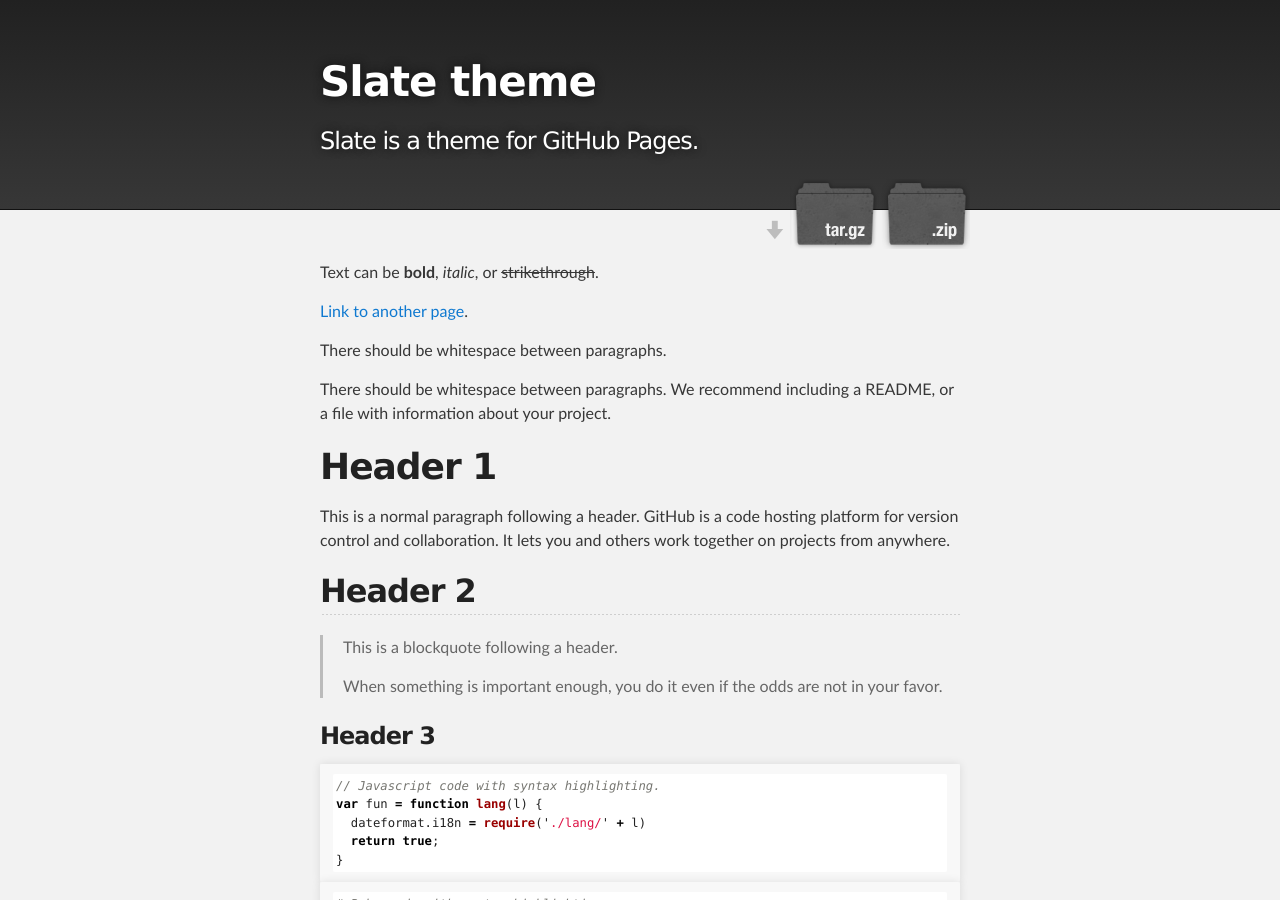
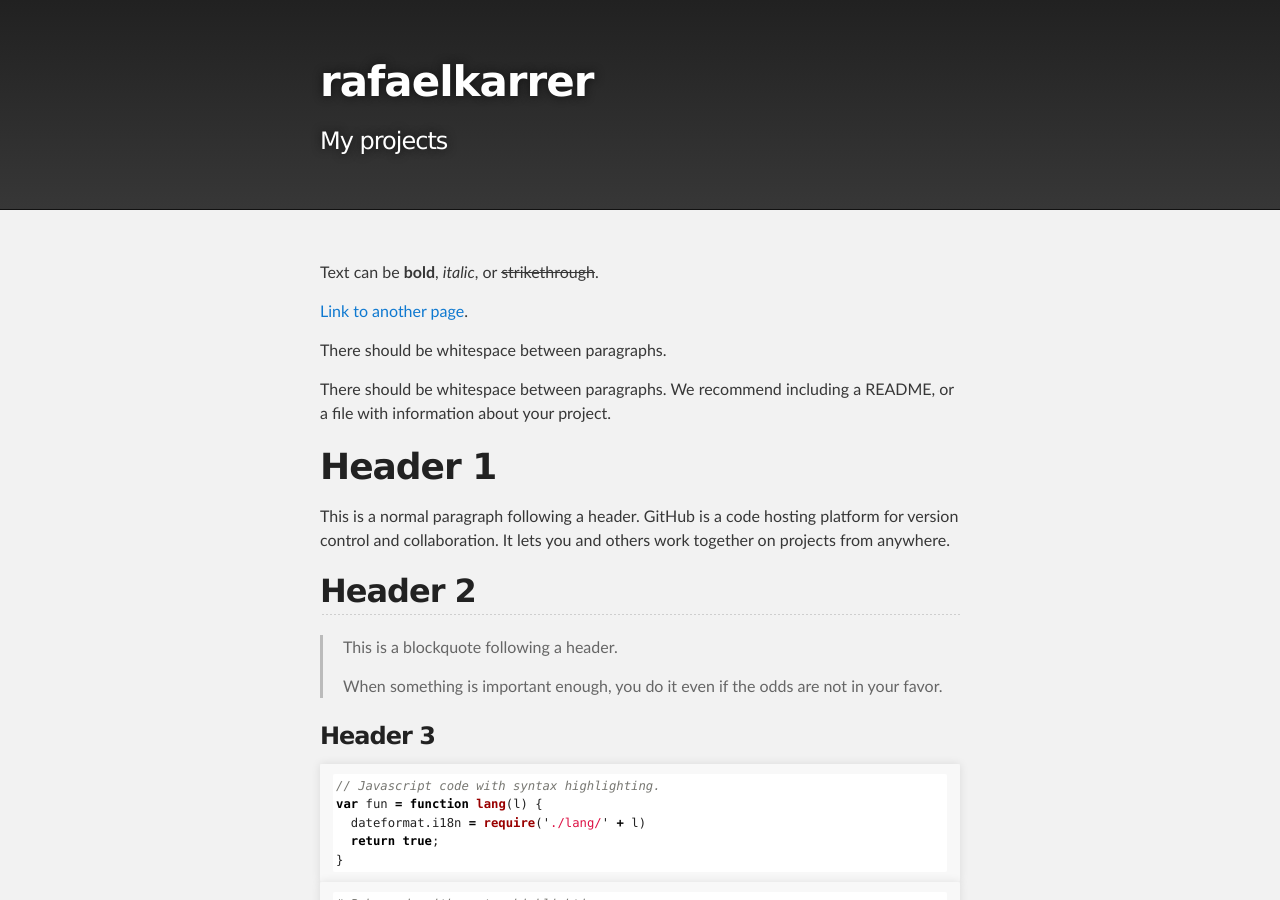
Before and after one commit to rafaelkarrer/rafaelkarrer.github.io, a Jekyll site: the page built from index.md, in a window 1280 px wide and 900 px high. Built offline with Jekyll 4.4.1, drawn with Linux system fonts in a browser that asks for light colours.

Commit message:
Update _config.yml

```diff
--- a/_config.yml
+++ b/_config.yml
@@ -1,5 +1,5 @@
-title: Slate theme
-description: Slate is a theme for GitHub Pages.
-show_downloads: true
+title: rafaelkarrer
+description: My projects
+show_downloads: false
 google_analytics:
 theme: jekyll-theme-slate
```
